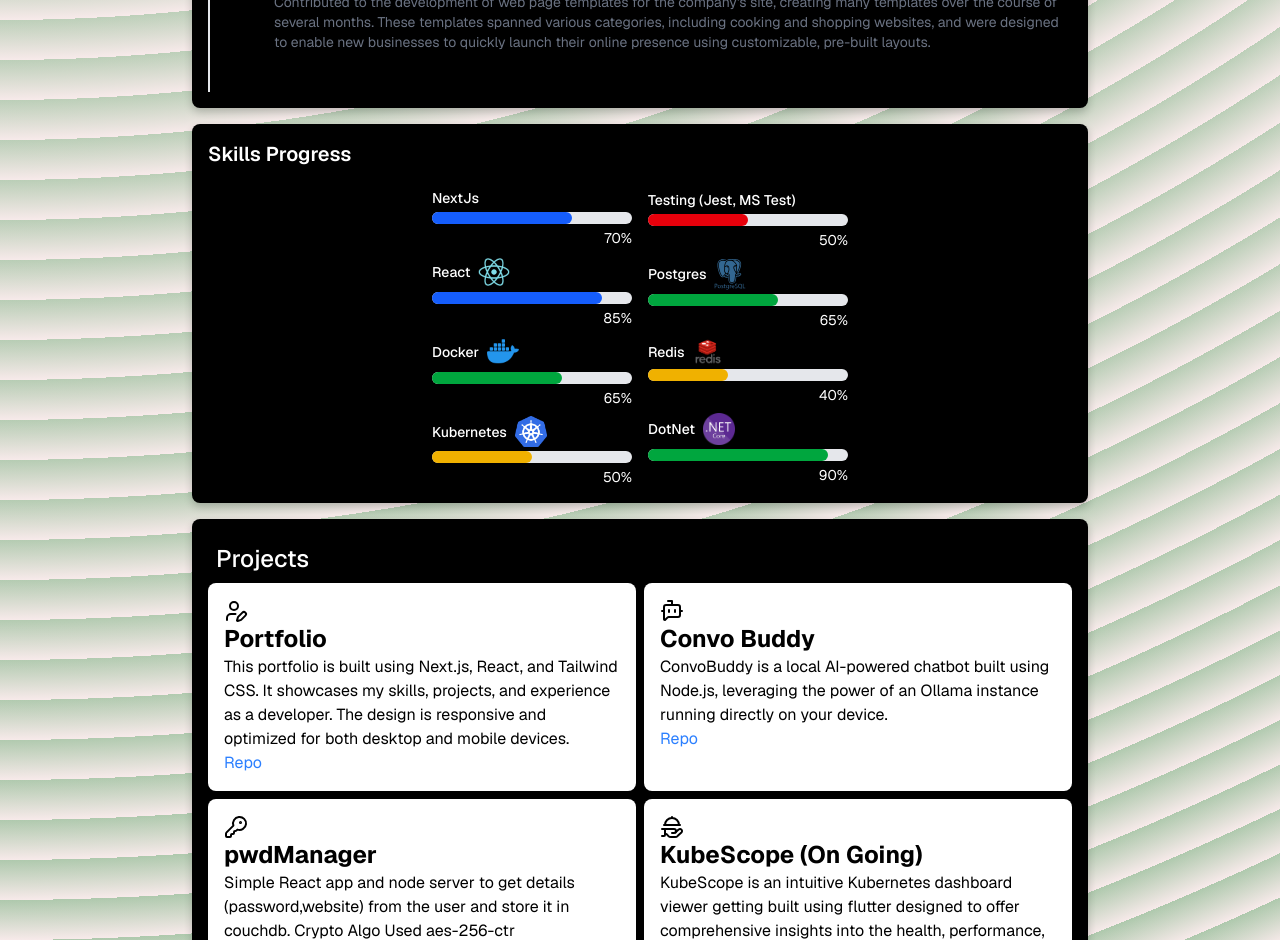
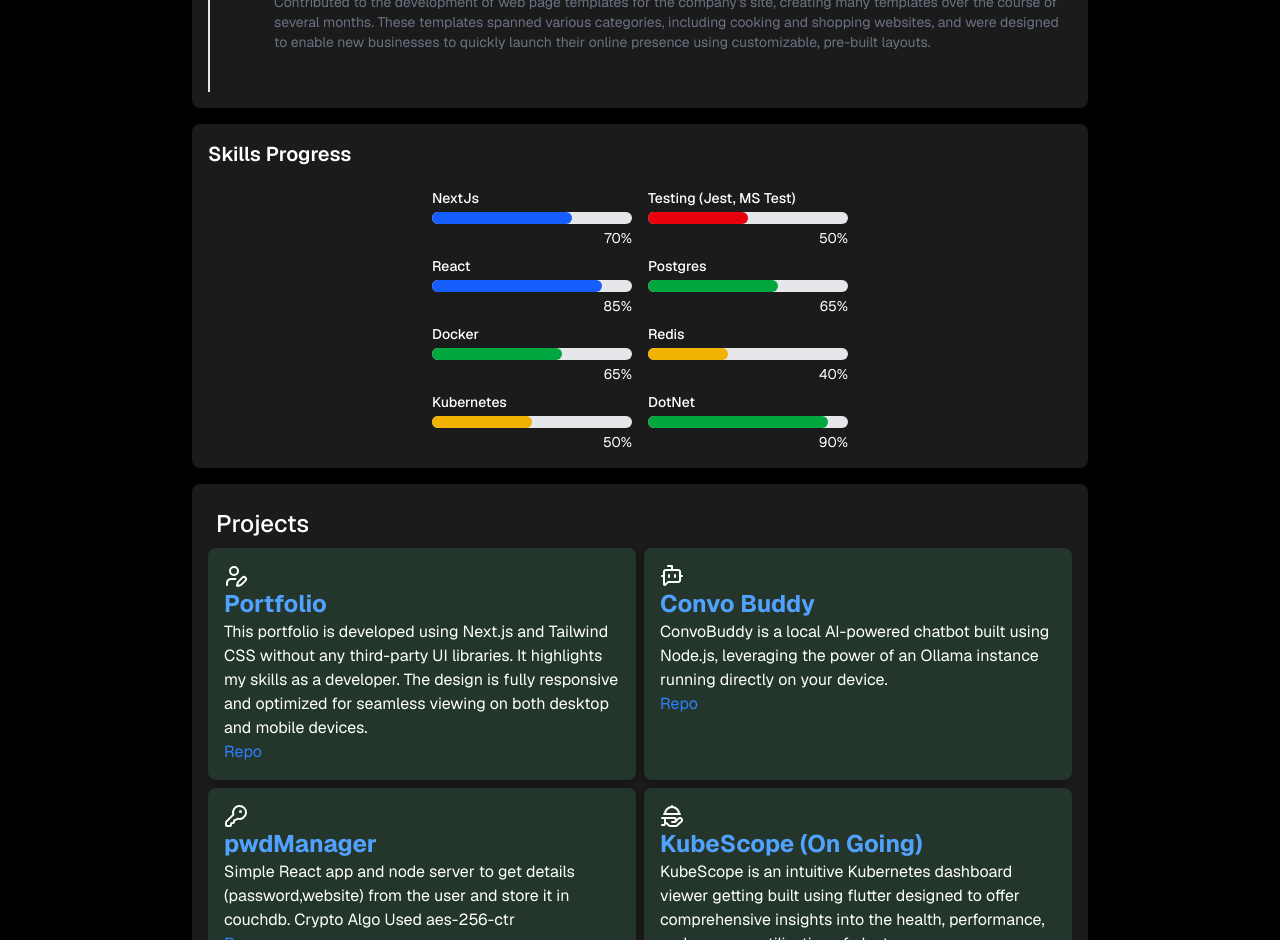
Before and after one commit to Vishruthp/portfolio, a Next.js app: page /portfolio/ in a window 1280 px wide. Shown: the part 1860-2800 px from the top of the page. Built offline with nearby package versions, Linux system fonts and the light colour scheme.

Commit message:
final changes

```diff
--- a/src/app/Sections/DownloadResume.tsx
+++ b/src/app/Sections/DownloadResume.tsx
@@ -1,4 +1,4 @@
-"use client"
+"use client";
 import { Button } from "@/common_components/Button/Button";
 import Card from "@/common_components/Card/Card";
 import { Typography } from "@/common_components/Typography/Typography";
@@ -31,26 +31,36 @@ function DownloadResume() {
 
   return (
     <Card>
-      <Typography variant="h3" fontWeight="semibold">
-        Resume & Socials
-      </Typography>
-       <div className="flex items-center justify-center m-2">
-        <a href="/portfolio/assets/Vishruth_Patil_Resume.pdf" download>
-          <Button variant="secondary">Download</Button>
-        </a>
+      <div className="flex flex-row items-center m-2">
+        <Typography variant="h4" fontWeight="semibold">
+          Resume
+        </Typography>
+
+        <div className="flex m-2">
+          <a href="/portfolio/assets/Vishruth_Patil_Resume.pdf" download>
+            <Button variant="primary">Download</Button>
+          </a>
+        </div>
       </div>
+
       <div className="flex justify-around m-5">
+        Socials
         {contacts.map((item, index) => {
           return (
             <div key={index}>
               <a href="#">
-                <Image src={item.icon} alt="test" width="20" height="20" unoptimized/>
+                <Image
+                  src={item.icon}
+                  alt="test"
+                  width="20"
+                  height="20"
+                  unoptimized
+                />
               </a>
             </div>
           );
         })}
       </div>
-
     </Card>
   );
 }
--- a/src/app/Sections/Projects.tsx
+++ b/src/app/Sections/Projects.tsx
@@ -3,11 +3,9 @@ import Card, { CardBackground } from "@/common_components/Card/Card";
 import { Typography } from "@/common_components/Typography/Typography";
 import {
   BotMessageSquare,
-  Boxes,
   CircuitBoard,
   HandPlatter,
   KeyRound,
-  Magnet,
   UserPen,
 } from "lucide-react";
 import React from "react";
@@ -16,8 +14,7 @@ function Projects() {
   const projects = [
     {
       projectName: "Portfolio",
-      projectDescription: `This portfolio is built using Next.js, React, and Tailwind CSS. It showcases my skills,
-projects, and experience as a developer. The design is responsive and optimized for both desktop and mobile devices.`,
+      projectDescription: `This portfolio is developed using Next.js and Tailwind CSS without any third-party UI libraries. It highlights my skills as a developer. The design is fully responsive and optimized for seamless viewing on both desktop and mobile devices.`,
       projectImage: <UserPen />,
       projectUrl: "https://github.com/Vishruthp/portfolio",
     },
@@ -62,12 +59,12 @@ projects, and experience as a developer. The design is responsive and optimized
           return (
             <Card key={index} cardBackground={CardBackground.secondary}>
               <div>
-                <span className="text-lg">{item.projectImage}</span>
+                <span className="text-lg text-white">{item.projectImage}</span>
               </div>
-              <Typography variant="h3" fontWeight="bold">
+              <Typography variant="h3" fontWeight="bold" className="text-blue-400">
                 {item.projectName}
               </Typography>
-              <p> {item.projectDescription} </p>
+              <p className="text-white"> {item.projectDescription} </p>
               <p>
                 {item.projectUrl && (
                   <a
--- a/src/app/Sections/SkillsProgress.tsx
+++ b/src/app/Sections/SkillsProgress.tsx
@@ -13,25 +13,25 @@ export default function SkillsProgress() {
       <div className="flex flex-row justify-center items-center gap-4 mt-5">
         <div className="w-50 flex flex-col gap-2">
           <ProgressBar
-            icon={<Skill skillType={SkillType.NextJs} size="sm" />}
+
             label="NextJs"
             value={70}
             color="blue"
           />
           <ProgressBar
-            icon={<Skill skillType={SkillType.React} size="sm" />}
+
             label="React"
             value={85}
             color="blue"
           />
           <ProgressBar
-            icon={<Skill skillType={SkillType.Docker} size="sm" />}
+
             label="Docker"
             value={65}
             color="green"
           />
           <ProgressBar
-            icon={<Skill skillType={SkillType.Kubernetes} size="sm" />}
+
             label="Kubernetes"
             value={50}
             color="yellow"
@@ -40,19 +40,19 @@ export default function SkillsProgress() {
         <div className="w-50 flex flex-col gap-2">
           <ProgressBar label="Testing (Jest, MS Test)" value={50} color="red" />
           <ProgressBar
-            icon={<Skill skillType={SkillType.Postgres} size="sm" />}
+
             label="Postgres"
             value={65}
             color="green"
           />
           <ProgressBar
-            icon={<Skill skillType={SkillType.Redis} size="sm" />}
+
             label="Redis"
             value={40}
             color="yellow"
           />
           <ProgressBar
-            icon={<Skill skillType={SkillType.DotNet} size="sm" />}
+
             label="DotNet"
             value={90}
             color="green"
--- a/src/app/globals.css
+++ b/src/app/globals.css
@@ -20,14 +20,14 @@
 }
 
 body {
-  background-color: #f7eaea;
+  background-color: #000000;
   opacity: 1;
-  background-image: repeating-radial-gradient(
+  /* background-image: repeating-radial-gradient(
       circle at 0 0,
       transparent 0,
       #f7eaea 40px
     ),
-    repeating-linear-gradient(#a6c5a655, #a6c5a6);
-  color: #fff;
+    repeating-linear-gradient(#02020255, #000000); */
+  color: #000000;
   font-family: Arial, Helvetica, sans-serif;
 }
--- a/src/common_components/Card/Card.tsx
+++ b/src/common_components/Card/Card.tsx
@@ -9,8 +9,8 @@ type CardProps = {
 
 
 export enum CardBackground {
-  primary = "#000000ff",
-  secondary = "#fff",
+  primary = "#1b1b1bff",
+  secondary = "#24362bff",
 }
 
 function Card({
--- a/src/common_components/Timeline/TimelineItem.tsx
+++ b/src/common_components/Timeline/TimelineItem.tsx
@@ -17,7 +17,7 @@ function TimelineItem({
   return (
     <div className="relative pl-8 sm:pl-10 pb-10">
       <div className="absolute left-2.5 sm:left-3 top-1.5 w-3 h-3 bg-blue-600 rounded-full border-2 border-white shadow-md" />
-      <div className="text-sm text-black mb-1">{date}</div>
+      <div className="text-sm text-white mb-1">{date}</div>
       <Typography variant="h4" fontWeight="semibold">
         {title}
       </Typography>
```
